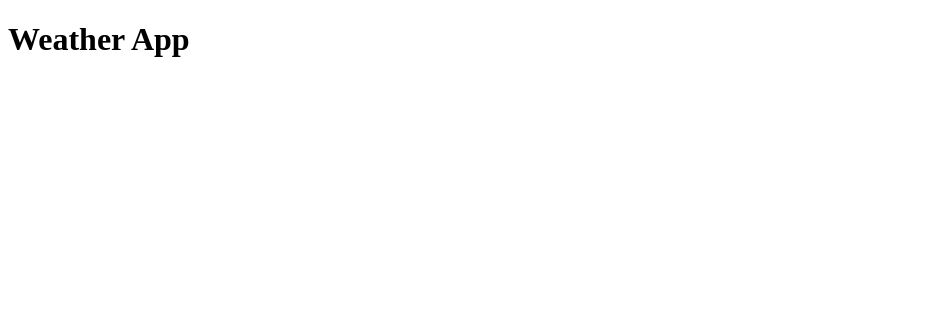
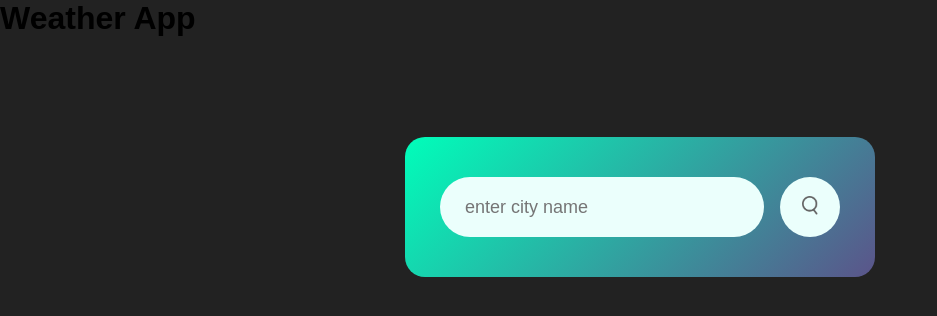
Before and after one commit to Mateusz-11/30-miniproject-JS, a plain HTML site: page 1_Weather App/index.html in a window 1280 px wide. Shown: the whole page, without its empty margins (0-937 px from the left). Drawn offline with Linux system fonts and the light colour scheme.

Commit message:
Style of search box

```diff
--- a/1_Weather App/index.html
+++ b/1_Weather App/index.html
@@ -6,7 +6,7 @@
     <meta name="viewport" content="width=device-width, initial-scale=1.0">
     <meta http-equiv="X-UA-Compatible" content="ie=edge">
     <title>First project</title>
-    <link rel="stylesheet" href="./style.css">
+    <link rel="stylesheet" href="style.css">
 </head>
 
 <body>
@@ -14,6 +14,12 @@
         <h1>Weather App</h1>
     </main>
     <!-- <script src="index.js"></script> -->
+    <div class="card">
+        <div class="search">
+            <input type="text" placeholder="enter city name" spellcheck="false">
+            <button><img src="images/search.png"></button>
+        </div>
+    </div>
 </body>
 
 </html>
--- a/1_Weather App/style.css
+++ b/1_Weather App/style.css
@@ -0,0 +1,55 @@
+* {
+	margin: 0;
+	padding: 0;
+	font-family: "Poppins", sans-serif;
+	box-sizing: border-box;
+}
+
+body {
+	background: #222;
+}
+
+.card {
+	width: 90%;
+	max-width: 470px;
+	background: linear-gradient(135deg, #00feba, #5b548a);
+	color: #fff;
+	margin: 100px auto 0;
+	border-radius: 20px;
+	padding: 40px 35px;
+	text-align: center;
+}
+
+.search {
+	width: 100%;
+	display: flex;
+	align-items: center;
+	justify-content: space-between;
+}
+
+.search input {
+	border: 0;
+	outline: 0;
+	background: #ebfffc;
+	color: #555;
+	padding: 10px 25px;
+	height: 60px;
+	border-radius: 30px;
+	flex: 1;
+	margin-right: 16px;
+	font-size: 18px;
+}
+
+.search button {
+	border: 0;
+	outline: 0;
+	background: #ebfffc;
+	border-radius: 50%;
+	width: 60px;
+	height: 60px;
+	cursor: pointer;
+}
+
+.search button img {
+	width: 16px;
+}
```
